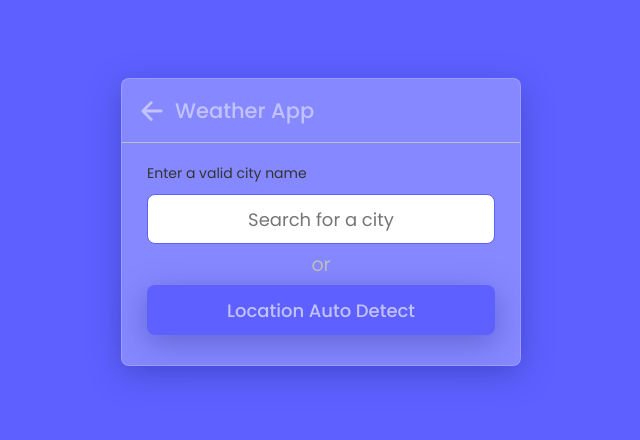
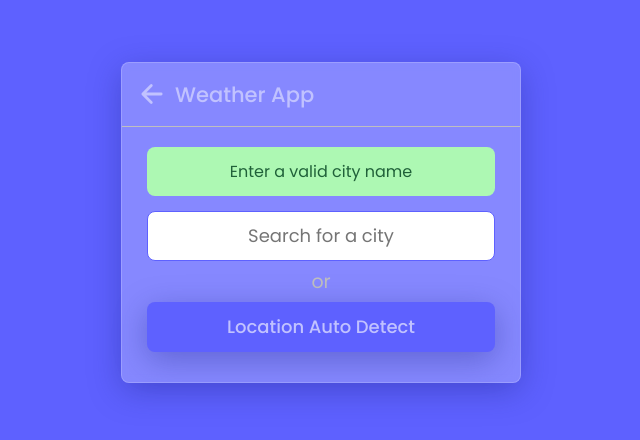
Before and after one commit to abdellatif-laghjaj/weather-web-app, a plain HTML site: page index.html in a window 1280 px wide. Shown: the part 178-618 px from the top of the page, without its empty margins (319-959 px from the left). Drawn offline with nearby package versions, Linux system fonts and the light colour scheme.

Commit message:
update csss

```diff
--- a/css/style.css
+++ b/css/style.css
@@ -14,6 +14,10 @@
   --main-padding: 1.5rem;
   --border-radius: 0.5rem;
   --light-grey: #bfbfbf;
+  --error-color: #ffa1a1;
+  --error-text-color: #910000;
+  --pending-color: #adf8b3;
+  --pending-text-color: #206139;
 }
 
 body {
@@ -56,9 +60,21 @@ body {
 }
 
 .wrapper .input-part .info-text {
-  font-size: 14px;
-  color: var(--text-color);
-  margin-bottom: 10px;
+  font-size: 16px;
+  text-align: center;
+  padding: 12px 10px;
+  border-radius: var(--border-radius);
+  margin-bottom: 15px;
+}
+
+.info-text.error{
+  background-color: var(--error-color);
+  color: var(--error-text-color);
+}
+
+.info-text.pending{
+  background-color: var(--pending-color);
+  color: var(--pending-text-color);
 }
 
 .wrapper .input-part input{
--- a/index.html
+++ b/index.html
@@ -17,7 +17,7 @@
         </header>
 
         <section class="input-part">
-            <p class="info-text">
+            <p class="info-text pending">
                 Enter a valid city name
             </p>
             <input type="text" placeholder="Search for a city" spellcheck="false"/>
```
